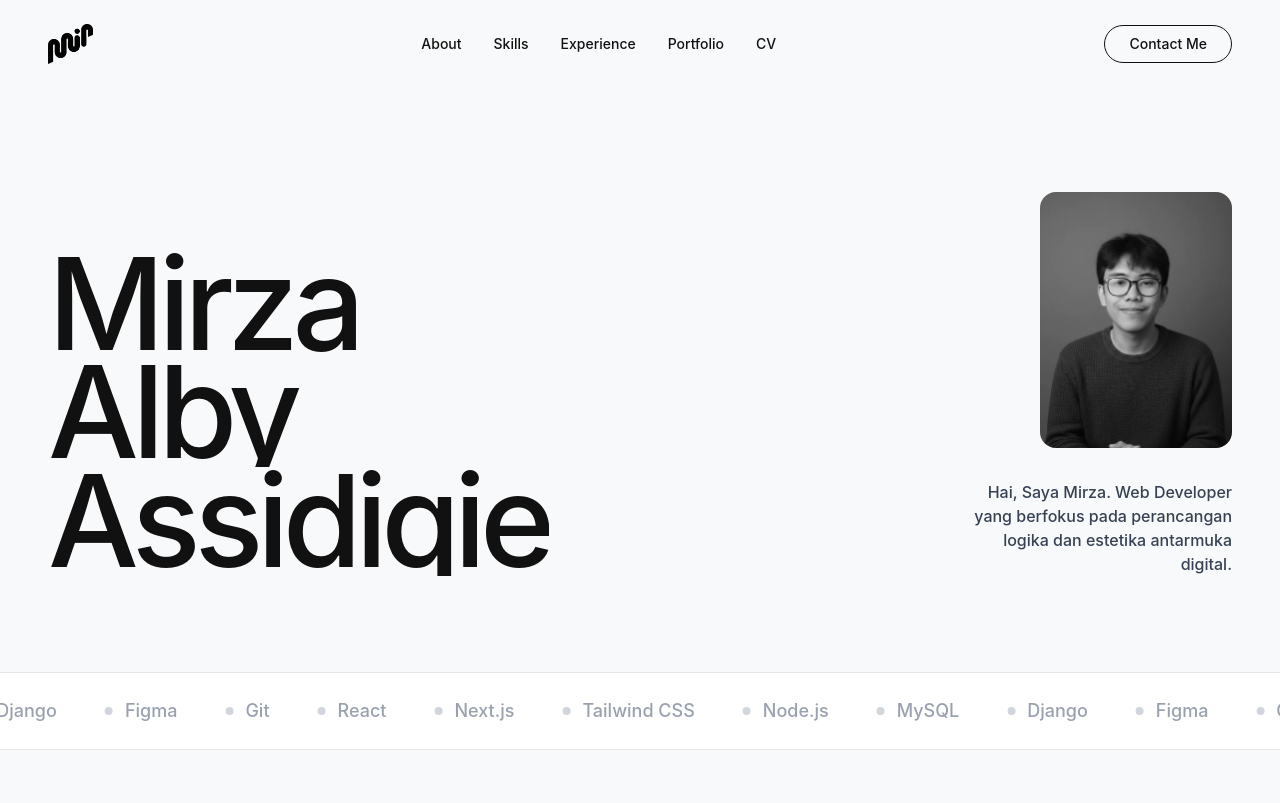
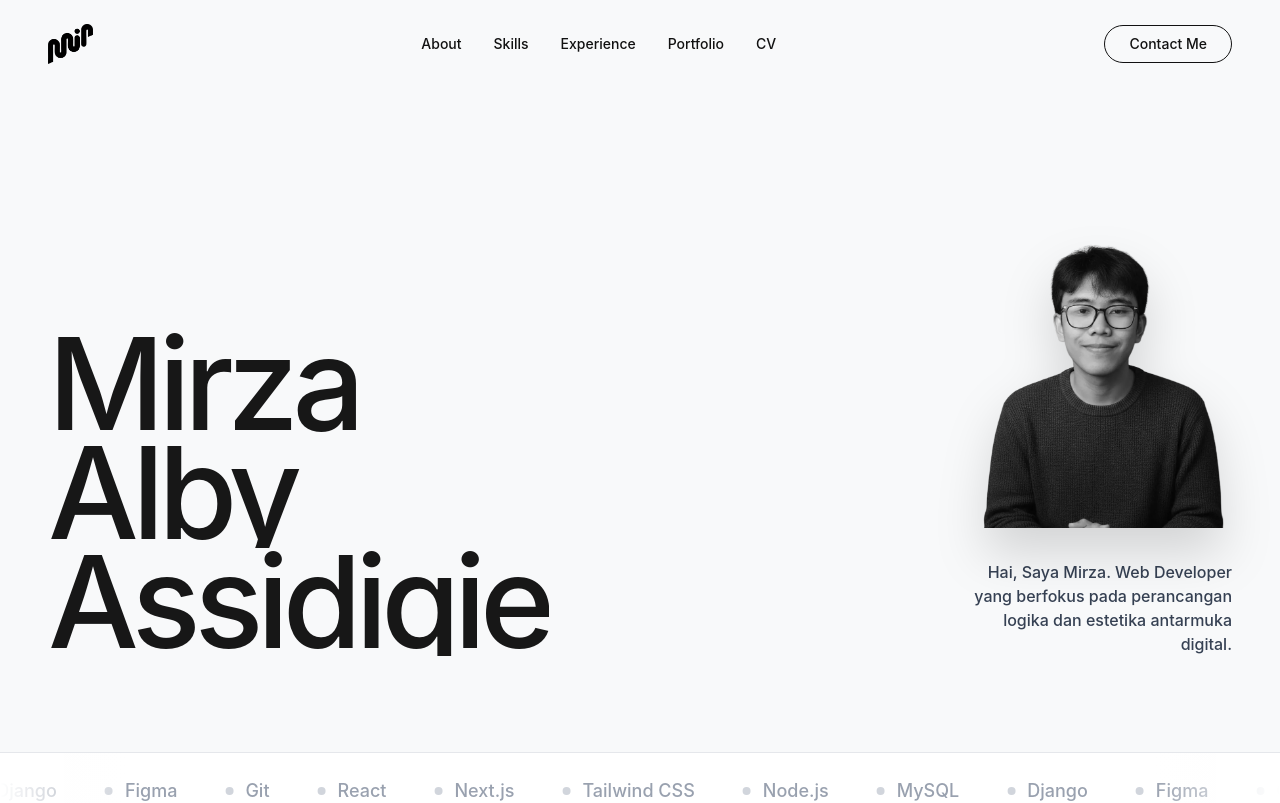
Before and after one commit to mirzajebret/latest-portfolio, a React (Vite) app: page / in a window 1280 px wide. Shown: the top 803 px of the page. Built offline with nearby package versions, Linux system fonts and the light colour scheme.

Commit message:
update index demo

```diff
--- a/src/components/HeroSection.jsx
+++ b/src/components/HeroSection.jsx
@@ -1,5 +1,5 @@
-import React from 'react';
-import { motion } from 'framer-motion';
+import React, { useState } from 'react';
+import { motion, AnimatePresence, useReducedMotion } from 'framer-motion';
 import { techStack } from '../data/portfolioData';
 
 // Animation variants
@@ -31,13 +31,25 @@ const fadeUp = {
     },
 };
 
+// "Halo" fan — one greeting per language, fanned out around the portrait on hover.
+// Tweak GREETINGS / FAN_SPREAD / FAN_RADIUS to change how wide or far it opens.
+const GREETINGS = [
+    'Halo', 'Bonjour', 'Ciao', 'Annyeong', 'Olá', 'Ahoj',
+    'Merhaba', 'Kumusta', 'Konnichiwa', 'Namaste', 'Hallo', 'Nǐ hǎo',
+];
+const FAN_SPREAD = 130; // total arc, in degrees
+const FAN_RADIUS = 118; // base distance from pivot, in px
+
 const HeroSection = () => {
+    const [isRevealed, setIsRevealed] = useState(false);
+    const shouldReduceMotion = useReducedMotion();
+
     return (
         <>
             {/* --- HERO SECTION --- */}
             <section
                 id="home"
-                className="pt-32 md:pt-48 pb-12 px-6 md:px-12 max-w-[1400px] mx-auto relative"
+                className="pt-32 md:pt-48 pb-12 px-6 md:px-12 max-w-[1400px] mx-auto relative overflow-hidden"
             >
                 <motion.div
                     className="flex flex-col md:flex-row justify-between items-end gap-10"
@@ -46,9 +58,9 @@ const HeroSection = () => {
                     animate="visible"
                 >
                     {/* Big Name - word by word */}
-                    <div className="overflow-hidden">
+                    <div className="overflow-hidden relative z-0">
                         <motion.h1
-                            className="text-[5rem] sm:text-[8rem] md:text-[10vw] font-medium leading-[0.85] tracking-tighter"
+                            className="text-[5rem] sm:text-[8rem] md:text-[10vw] font-medium leading-[0.85] tracking-tighter text-neutral-900"
                             variants={containerVariants}
                         >
                             {["Mirza", "Alby", "Assidiqie"].map((word, i) => (
@@ -64,18 +76,61 @@ const HeroSection = () => {
                         </motion.h1>
                     </div>
 
-                    <div className="w-full md:w-auto flex flex-col items-end gap-8 relative z-10">
-                        {/* Portrait Image */}
+                    <div className="w-full md:w-auto flex flex-col items-end gap-8 relative z-10 md:-ml-20 lg:-ml-32">
+                        {/* Portrait — cutout, no frame. Hover/tap fans out greetings and lifts the grayscale. */}
                         <motion.div
-                            className="w-48 h-64 bg-gray-200 rounded-2xl overflow-hidden hidden md:block"
+                            className="relative hidden md:flex justify-center w-56 lg:w-64"
                             variants={fadeUp}
-                            whileHover={{ scale: 1.03, rotate: -1 }}
-                            transition={{ type: 'spring', stiffness: 300, damping: 20 }}
+                            onMouseEnter={() => setIsRevealed(true)}
+                            onMouseLeave={() => setIsRevealed(false)}
+                            onClick={() => setIsRevealed((v) => !v)}
                         >
+                            {/* Fan of greetings, pivoting from just above the portrait's head */}
+                            <div
+                                className="absolute left-1/2 top-[14%] w-0 h-0 pointer-events-none"
+                                aria-hidden="true"
+                            >
+                                <AnimatePresence>
+                                    {isRevealed &&
+                                        GREETINGS.map((word, i) => {
+                                            const angle =
+                                                -FAN_SPREAD / 2 +
+                                                i * (FAN_SPREAD / (GREETINGS.length - 1));
+                                            const radius = FAN_RADIUS + (i % 3) * 14;
+                                            return (
+                                                <motion.span
+                                                    key={word}
+                                                    className="absolute left-0 top-0 origin-center whitespace-nowrap text-[11px] lg:text-xs font-medium text-neutral-600"
+                                                    style={{
+                                                        transform: `translate(-50%, -50%) rotate(${angle}deg) translateY(-${radius}px)`,
+                                                    }}
+                                                    initial={{ opacity: 0, scale: 0.4 }}
+                                                    animate={{ opacity: 1, scale: 1 }}
+                                                    exit={{ opacity: 0, scale: 0.4 }}
+                                                    transition={
+                                                        shouldReduceMotion
+                                                            ? { duration: 0.15 }
+                                                            : {
+                                                                  duration: 0.35,
+                                                                  delay: i * 0.03,
+                                                                  ease: [0.22, 1, 0.36, 1],
+                                                              }
+                                                    }
+                                                >
+                                                    {word}
+                                                </motion.span>
+                                            );
+                                        })}
+                                </AnimatePresence>
+                            </div>
+
+                            {/* eslint-disable-next-line jsx-a11y/no-noninteractive-element-interactions */}
                             <img
-                                src="/images/portrait-mirza.jpg"
-                                alt="Portrait"
-                                className="w-full h-full object-cover grayscale"
+                                src="/images/portrait-mirza.png"
+                                alt="Mirza Alby Assidiqie"
+                                className={`relative z-10 w-full h-auto object-contain drop-shadow-2xl cursor-pointer transition-all duration-500 ease-out ${
+                                    isRevealed ? 'grayscale-0 scale-[1.02]' : 'grayscale'
+                                }`}
                             />
                         </motion.div>
 
@@ -91,12 +146,16 @@ const HeroSection = () => {
 
             {/* --- TECH STACK MARQUEE --- */}
             <motion.div
-                className="py-6 border-y border-gray-200 overflow-hidden bg-white whitespace-nowrap mt-12"
+                className="relative py-6 border-y border-gray-200 overflow-hidden bg-white whitespace-nowrap mt-12"
                 initial={{ opacity: 0 }}
                 animate={{ opacity: 1 }}
                 transition={{ delay: 0.9, duration: 0.6 }}
             >
-                <div className="animate-marquee">
+                {/* Edge fade so the marquee text doesn't cut off abruptly */}
+                <div className="pointer-events-none absolute inset-y-0 left-0 w-16 md:w-32 bg-gradient-to-r from-white to-transparent z-10" />
+                <div className="pointer-events-none absolute inset-y-0 right-0 w-16 md:w-32 bg-gradient-to-l from-white to-transparent z-10" />
+
+                <div className="animate-marquee [animation-play-state:running] hover:[animation-play-state:paused]">
                     {[...techStack, ...techStack, ...techStack].map((tech, i) => (
                         <span key={i} className="inline-flex items-center gap-3 text-lg font-medium text-gray-400 mr-12">
                             <span className="w-2 h-2 rounded-full bg-gray-300 flex-shrink-0"></span>
--- /dev/null
+++ b/src/components/HeroSectionBackup.jsx
@@ -0,0 +1,112 @@
+import React from 'react';
+import { motion } from 'framer-motion';
+import { techStack } from '../data/portfolioData';
+
+// Animation variants
+const containerVariants = {
+    hidden: {},
+    visible: {
+        transition: {
+            staggerChildren: 0.12,
+        },
+    },
+};
+
+const wordVariants = {
+    hidden: { opacity: 0, y: 60, skewY: 4 },
+    visible: {
+        opacity: 1,
+        y: 0,
+        skewY: 0,
+        transition: { duration: 0.7, ease: [0.22, 1, 0.36, 1] },
+    },
+};
+
+const fadeUp = {
+    hidden: { opacity: 0, y: 30 },
+    visible: {
+        opacity: 1,
+        y: 0,
+        transition: { duration: 0.6, ease: [0.22, 1, 0.36, 1] },
+    },
+};
+
+const HeroSection = () => {
+    return (
+        <>
+            {/* --- HERO SECTION --- */}
+            <section
+                id="home"
+                className="pt-32 md:pt-48 pb-12 px-6 md:px-12 max-w-[1400px] mx-auto relative"
+            >
+                <motion.div
+                    className="flex flex-col md:flex-row justify-between items-end gap-10"
+                    variants={containerVariants}
+                    initial="hidden"
+                    animate="visible"
+                >
+                    {/* Big Name - word by word */}
+                    <div className="overflow-hidden">
+                        <motion.h1
+                            className="text-[5rem] sm:text-[8rem] md:text-[10vw] font-medium leading-[0.85] tracking-tighter"
+                            variants={containerVariants}
+                        >
+                            {["Mirza", "Alby", "Assidiqie"].map((word, i) => (
+                                <span key={i} className="block overflow-hidden">
+                                    <motion.span
+                                        className="block"
+                                        variants={wordVariants}
+                                    >
+                                        {word}
+                                    </motion.span>
+                                </span>
+                            ))}
+                        </motion.h1>
+                    </div>
+
+                    <div className="w-full md:w-auto flex flex-col items-end gap-8 relative z-10">
+                        {/* Portrait Image */}
+                        <motion.div
+                            className="w-48 h-64 bg-gray-200 rounded-2xl overflow-hidden hidden md:block"
+                            variants={fadeUp}
+                            whileHover={{ scale: 1.03, rotate: -1 }}
+                            transition={{ type: 'spring', stiffness: 300, damping: 20 }}
+                        >
+                            <img
+                                src="/images/portrait-mirza.jpg"
+                                alt="Portrait"
+                                className="w-full h-full object-cover grayscale"
+                            />
+                        </motion.div>
+
+                        <motion.p
+                            className="max-w-[280px] text-right text-sm md:text-base text-gray-700 font-medium"
+                            variants={fadeUp}
+                        >
+                            Hai, Saya Mirza. Web Developer yang berfokus pada perancangan logika dan estetika antarmuka digital.
+                        </motion.p>
+                    </div>
+                </motion.div>
+            </section>
+
+            {/* --- TECH STACK MARQUEE --- */}
+            <motion.div
+                className="py-6 border-y border-gray-200 overflow-hidden bg-white whitespace-nowrap mt-12"
+                initial={{ opacity: 0 }}
+                animate={{ opacity: 1 }}
+                transition={{ delay: 0.9, duration: 0.6 }}
+            >
+                <div className="animate-marquee">
+                    {[...techStack, ...techStack, ...techStack].map((tech, i) => (
+                        <span key={i} className="inline-flex items-center gap-3 text-lg font-medium text-gray-400 mr-12">
+                            <span className="w-2 h-2 rounded-full bg-gray-300 flex-shrink-0"></span>
+                            {tech}
+                        </span>
+                    ))}
+                </div>
+            </motion.div>
+        </>
+    );
+};
+
+export default HeroSection;
```
Also changed, not shown: public/images/portrait-mirza.png (added).
